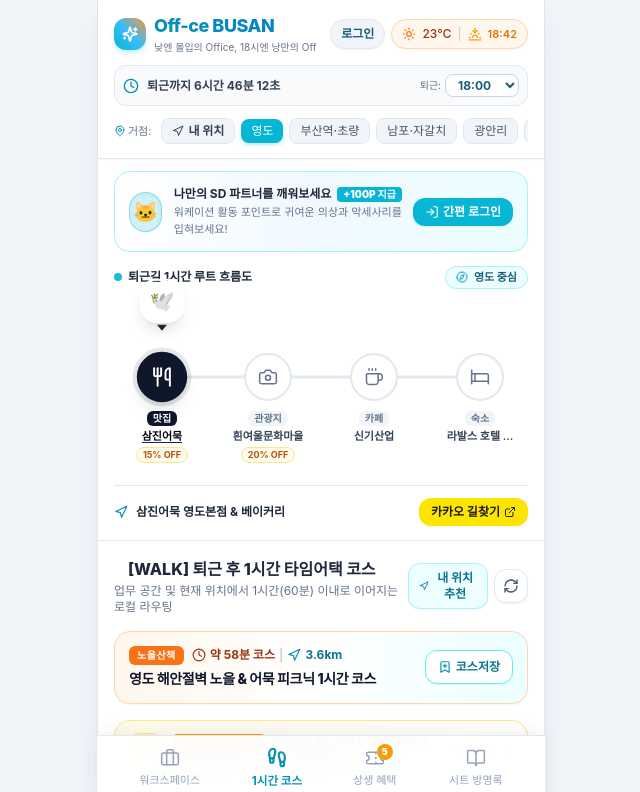
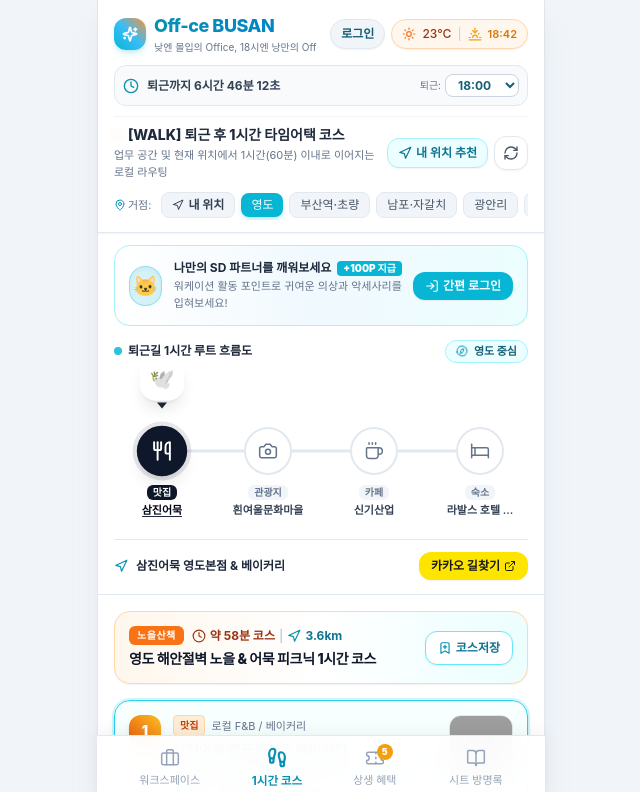
Before and after one commit to jijeongin53-ops/off-ce-Busan, a Next.js app: page / in a window 1280 px wide. Shown: the top 792 px of the page, without its empty margins (319-959 px from the left). Built offline with nearby package versions, Linux system fonts and the light colour scheme; grey boxes are pictures that could not be loaded.

Commit message:
refactor: relocate WALK timeattack header below off-time timer and hide partner benefits

```diff
--- a/src/app/page.tsx
+++ b/src/app/page.tsx
@@ -15,6 +15,7 @@ import CharacterCreateModal from '@/components/CharacterCreateModal';
 import LevelUpRewardModal from '@/components/LevelUpRewardModal';
 import CharacterWidget from '@/components/CharacterWidget';
 import CharacterProfileModal from '@/components/CharacterProfileModal';
+import { Navigation, RefreshCw } from 'lucide-react';
 
 import {
   AppMode,
@@ -292,7 +293,51 @@ export default function Home() {
         onUseMyLocation={handleUseMyLocation}
         isLocating={isLocating}
         isUsingMyLocation={isUsingMyLocation}
-      />
+      >
+        {/* 사용자 요청: 1시간 코스에서 [WALK] 퇴근... 을 칼퇴 완료! 바로 아래로 이동 */}
+        {currentMode === 'WALK' && (
+          <div className="mt-2.5 pt-2 border-t border-slate-100 flex items-center justify-between">
+            <div>
+              <div className="flex items-center space-x-1.5">
+                <span className="w-2 h-2 rounded-full bg-orange-500 animate-ping" />
+                <h2 className="text-sm font-extrabold text-slate-800 flex items-center space-x-1">
+                  <span>[WALK] 퇴근 후 1시간 타임어택 코스</span>
+                </h2>
+              </div>
+              <p className="text-[11px] text-slate-500 mt-0.5">
+                업무 공간 및 현재 위치에서 1시간(60분) 이내로 이어지는 로컬 라우팅
+              </p>
+            </div>
+
+            <div className="flex items-center space-x-1.5 flex-shrink-0">
+              {/* 내 위치 추천 버튼 */}
+              <button
+                onClick={handleUseMyLocation}
+                disabled={isLocating || courseLoading}
+                className={`px-2.5 py-1.5 rounded-xl text-xs font-bold flex items-center space-x-1 shadow-sm transition-all active:scale-95 ${
+                  isUsingMyLocation
+                    ? 'bg-cyan-500 text-white shadow-cyan-500/20'
+                    : 'bg-cyan-50 text-cyan-700 border border-cyan-200 hover:bg-cyan-100'
+                }`}
+                title="내 현재 GPS 위치를 기반으로 주변 1시간 코스 추천받기"
+              >
+                <Navigation className={`w-3.5 h-3.5 ${isLocating ? 'animate-spin' : ''}`} />
+                <span>{isLocating ? '위치 찾는 중...' : isUsingMyLocation ? '내 위치 기반' : '내 위치 추천'}</span>
+              </button>
+
+              {/* 새로고침 버튼 */}
+              <button
+                onClick={() => loadTourCourse(selectedHub, isRainy)}
+                disabled={courseLoading}
+                className="p-2 rounded-xl bg-white border border-slate-200 text-slate-600 hover:text-cyan-600 shadow-sm transition-colors active:scale-95"
+                title="다른 코스 조합 추천받기"
+              >
+                <RefreshCw className={`w-4 h-4 ${courseLoading ? 'animate-spin text-cyan-600' : ''}`} />
+              </button>
+            </div>
+          </div>
+        )}
+      </Header>
 
       {/* 1-1. SD 동물 캐릭터 육성 위젯 (레벨, 성장 포인트, 착용 아이템) */}
       <CharacterWidget
--- a/src/components/Header.tsx
+++ b/src/components/Header.tsx
@@ -17,6 +17,7 @@ interface HeaderProps {
   onUseMyLocation?: () => void;
   isLocating?: boolean;
   isUsingMyLocation?: boolean;
+  children?: React.ReactNode;
 }
 
 export default function Header({
@@ -31,6 +32,7 @@ export default function Header({
   onUseMyLocation,
   isLocating,
   isUsingMyLocation,
+  children,
 }: HeaderProps) {
 
   const [timeLeftStr, setTimeLeftStr] = useState<string>('');
@@ -156,6 +158,9 @@ export default function Header({
         </div>
       </div>
 
+      {/* 사용자 요청: 칼퇴 완료! 바로 아래 슬롯 (1시간 코스 타임어택 헤더 등) */}
+      {children}
+
       {/* 부산 워케이션 거점 칩 목록 & 내 위치 추천 */}
       <div className="mt-2.5 flex items-center space-x-1.5 overflow-x-auto no-scrollbar py-0.5">
         <span className="text-[11px] text-slate-500 flex items-center flex-shrink-0 mr-1">
--- a/src/components/MapContainer.tsx
+++ b/src/components/MapContainer.tsx
@@ -212,12 +212,12 @@ export default function MapContainer({
                       {spotTitle || step.label}
                     </span>
 
-                    {/* 모던한 제휴 쿠폰 뱃지 */}
-                    {hasCoupon && (
+                    {/* 모던한 제휴 쿠폰 뱃지 (사용자 요청에 따라 로컬 제휴 혜택 비표시) */}
+                    {/* {hasCoupon && (
                       <span className="mt-1 px-1.5 py-0.2 bg-amber-50 text-amber-700 border border-amber-200 text-[9px] font-bold rounded-full shadow-xs">
                         {step.spot?.partnerBenefit?.discountRate || '쿠폰'}
                       </span>
-                    )}
+                    )} */}
                   </div>
                 );
               })}
--- a/src/components/WalkSection.tsx
+++ b/src/components/WalkSection.tsx
@@ -48,49 +48,7 @@ export default function WalkSection({
 }: WalkSectionProps) {
   return (
     <div className="p-4 space-y-4">
-      {/* 타임어택 헤더 & 현재 위치 추천 버튼 */}
-      <div className="flex items-center justify-between">
-        <div>
-          <div className="flex items-center space-x-1.5">
-            <span className="w-2 h-2 rounded-full bg-orange-500 animate-ping" />
-            <h2 className="text-base font-extrabold text-slate-800 flex items-center space-x-1">
-              <span>[WALK] 퇴근 후 1시간 타임어택 코스</span>
-            </h2>
-          </div>
-          <p className="text-xs text-slate-500 mt-0.5">
-            업무 공간 및 현재 위치에서 1시간(60분) 이내로 이어지는 로컬 라우팅
-          </p>
-        </div>
-
-        <div className="flex items-center space-x-1.5">
-          {/* 현재 위치 기반 1시간 코스 추천 버튼 */}
-          {onUseMyLocation && (
-            <button
-              onClick={onUseMyLocation}
-              disabled={isLocating || loading}
-              className={`px-2.5 py-1.5 rounded-xl text-xs font-bold flex items-center space-x-1 shadow-sm transition-all active:scale-95 ${
-                isUsingMyLocation
-                  ? 'bg-cyan-500 text-white shadow-cyan-500/20'
-                  : 'bg-cyan-50 text-cyan-700 border border-cyan-200 hover:bg-cyan-100'
-              }`}
-              title="내 현재 GPS 위치를 기반으로 주변 1시간 코스 추천받기"
-            >
-              <Navigation className={`w-3.5 h-3.5 ${isLocating ? 'animate-spin' : ''}`} />
-              <span>{isLocating ? '위치 찾는 중...' : isUsingMyLocation ? '내 위치 기반' : '내 위치 추천'}</span>
-            </button>
-          )}
-
-          {/* 새로고침 버튼 */}
-          <button
-            onClick={onRefreshCourse}
-            disabled={loading}
-            className="p-2 rounded-xl bg-white border border-slate-200 text-slate-600 hover:text-cyan-600 shadow-sm transition-colors active:scale-95"
-            title="다른 코스 조합 추천받기"
-          >
-            <RefreshCw className={`w-4 h-4 ${loading ? 'animate-spin text-cyan-600' : ''}`} />
-          </button>
-        </div>
-      </div>
+      {/* 타임어택 헤더 & 현재 위치 추천 버튼 (상단 "칼퇴 완료! 바로 아래"로 이동됨) */}
 
       {/* 코스 요약 배너 */}
       <div className="p-3.5 rounded-2xl bg-gradient-to-r from-orange-50 via-white to-cyan-50 border border-orange-200 flex items-center justify-between shadow-sm">
@@ -121,8 +79,8 @@ export default function WalkSection({
         </button>
       </div>
 
-      {/* ★ 사용자 추가 요청: 부산 체험 & F&B 기업 상생 마케팅 할인권 배너 ★ */}
-      {course.partnerBenefit && (
+      {/* ★ 사용자 추가 요청: 부산 체험 & F&B 기업 상생 마케팅 할인권 배너 (사용자 요청으로 비표시 처리) ★ */}
+      {/* {course.partnerBenefit && (
         <div
           onClick={() => onOpenBenefitModal(course.partnerBenefit!)}
           className="p-3 rounded-2xl bg-gradient-to-r from-amber-50 via-orange-50/50 to-white border border-amber-200 cursor-pointer hover:border-amber-300 transition-all group shadow-sm"
@@ -152,7 +110,7 @@ export default function WalkSection({
             </div>
           </div>
         </div>
-      )}
+      )} */}
 
       {/* 1, 2, 3단계 스팟 카드 리스트 */}
       <div className="space-y-2.5 relative">
```
